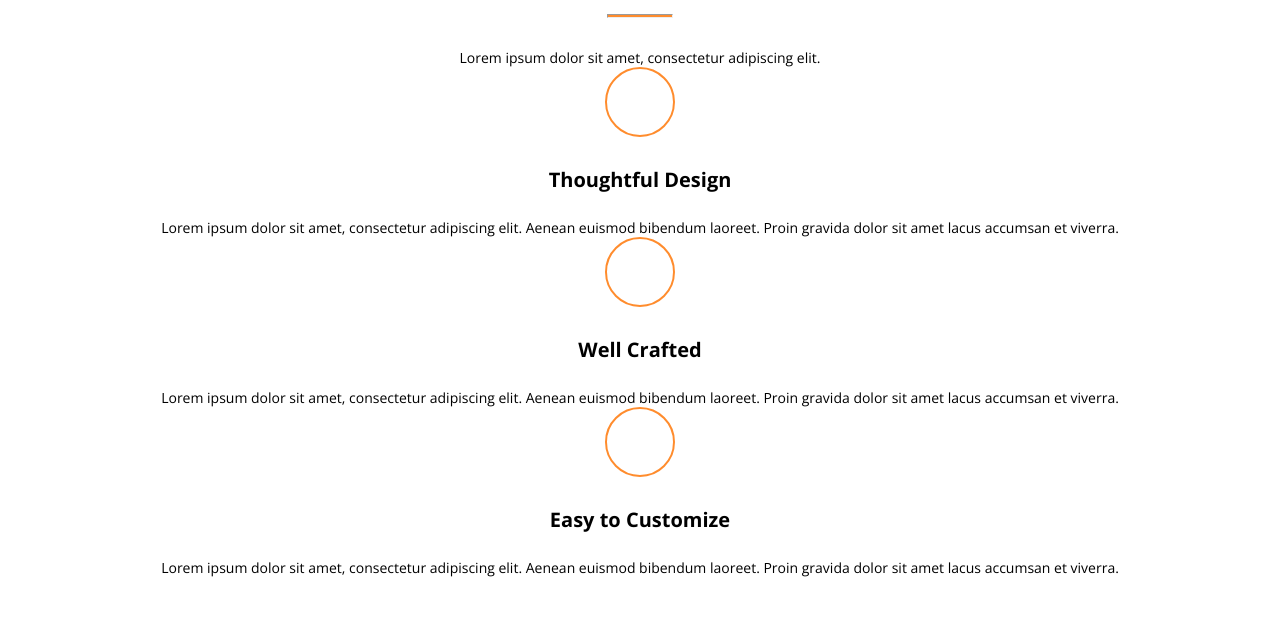
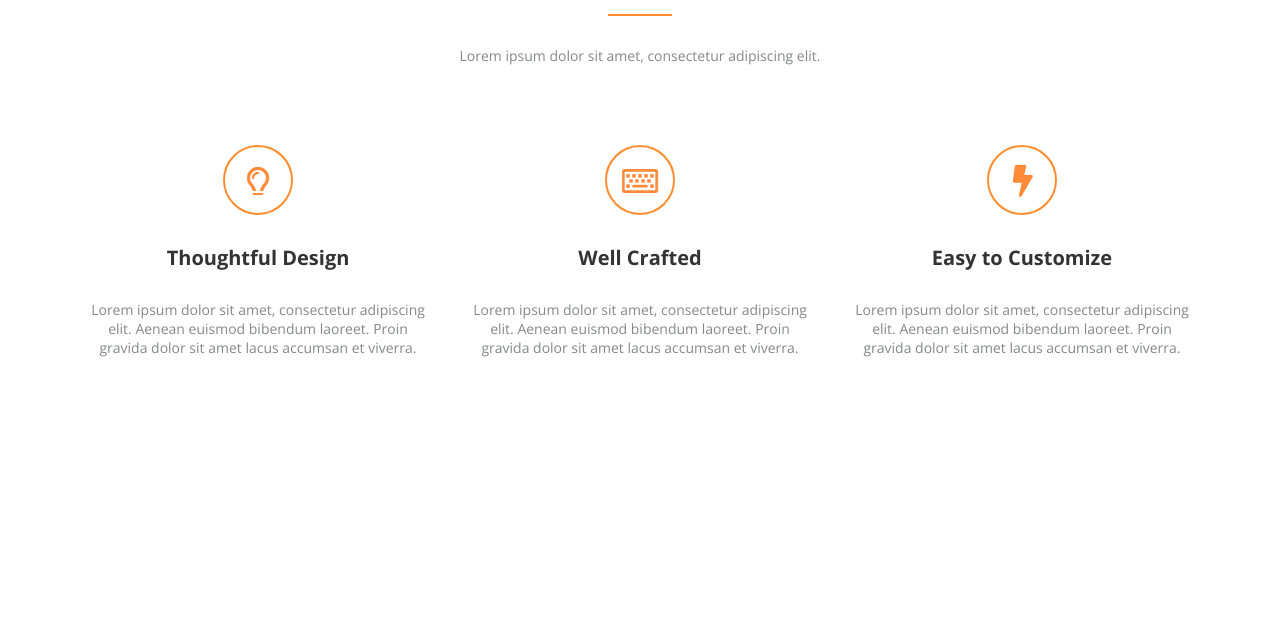
Before and after one commit to MaksimZubrytski/lesson_2, a plain HTML site: page index.html in a window 1280 px wide. Shown: the part 165-800 px from the top of the page. Drawn offline with nearby package versions, Linux system fonts and the light colour scheme.

Commit message:
Update style.css

```diff
--- a/styles/style.css
+++ b/styles/style.css
@@ -1,77 +1,70 @@
 *{
-    background-color: #FFF;
     margin: 0px;
-    font-size: 0;
+    box-sizing: border-box;
 }
+.wrap {
+    width: 100%;
+    text-align: center;
+    font-family: 'Open Sans', sans-serif;
+}
+/* Header contend */
 header {
-    text-align: center;
+    padding: 107px 0px 0px 0px;
 }
 h1 {
-    margin: 107px 0px 0px 0px;
-    text-align: center;
     font-size: 36px;
     font-family: 'Raleway', sans-serif;
     font-weight: 400;
+    padding: 0px 0px 30px 0px;
+    color: #212121;
 }
 hr {
     width: 64px;
-    color: #FF8C2D;
+    height: 2px;
     background-color: #FF8C2D;
-    height: 2px;
-    margin: 30px auto 0px;
-}
-h2 {
-    margin: 29px 0px 0px 0px;
-    text-align: center;
-    font-size: 20px;
-    font-family: 'Open Sans', sans-serif;
-    font-weight: 700;
+    margin: 0px auto;
+    border: none;
 }
 p {
     margin-top: 30px;
     font-size: 14px;
-    font-family: 'Open Sans', sans-serif;
     font-weight: 400;
     margin-bottom: 0px;
-    text-align: center;
+    color: #86878B;
 }
-.block_left {
+/* Main content */
+main {
+    font-size: 0;
+    padding: 80px 0 106px;
+}
+.card {
     display: inline-block;
-    margin: 80px 2.5% 106px 10%;
-    width: 25%;
-    background-color: #FFF;
-    text-align: center;
+    width: 350px;
+    margin: 0px 16px;
 }
-.block_center {
-    margin: 80px 0px 106px 0px;
-    display: inline-block;
-    width: 25%;
-    text-align: center;
-    background-color: #FFF;
-}
-.block_right {
-    margin: 80px 10% 106px 2.5%;
-    display: inline-block;
-    width: 25%;
-    text-align: center;
-    background-color: #FFF;
+
+h2 {
+    margin: 29px 0px;
+    font-size: 20px;
+    font-weight: 700;
+    color: #333333;
 }
 .border {
     margin: 0px auto;
-    width: 66px;
-    height: 66px;
+    width: 70px;
+    height: 70px;
     border: 2px solid #FF8C2D;
     border-radius: 100%;
 }
 .text {
-    margin-top: 25px;
+    margin-top: 0px;
 }
-.lamp {
-    margin-top: 20px;
+.icon--lamp {
+    background: url(../img/lamp.png) no-repeat center center;
 }
-.keyboard {
-    margin-top: 22px;
+.icon--keyboard {
+    background: url(../img/keyboard.png) no-repeat center center;
 }
-.lightning {
-    margin-top: 18px;
+.icon--lightning {
+    background: url(../img/lightning.png) no-repeat center center;
 }
```
